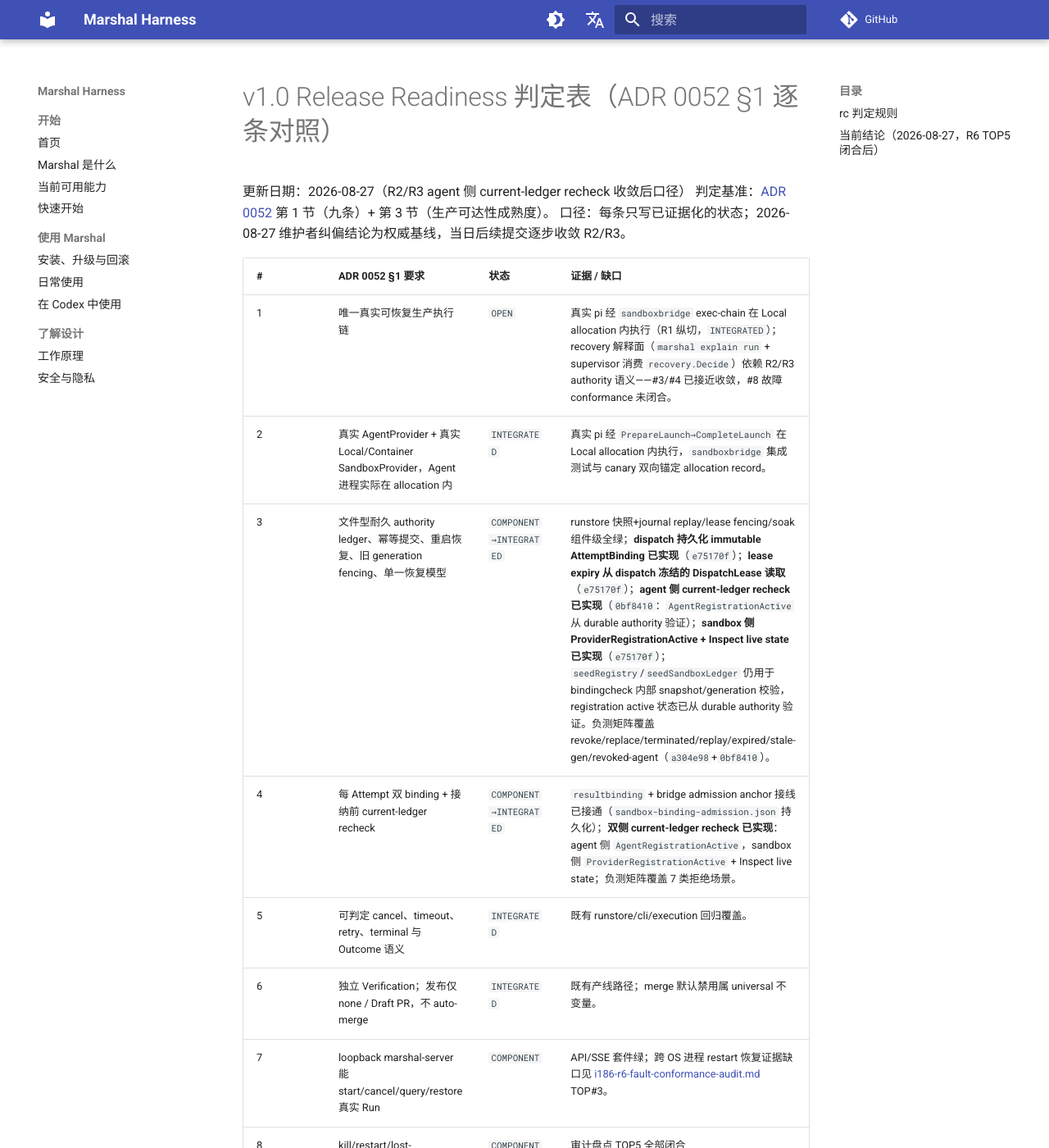
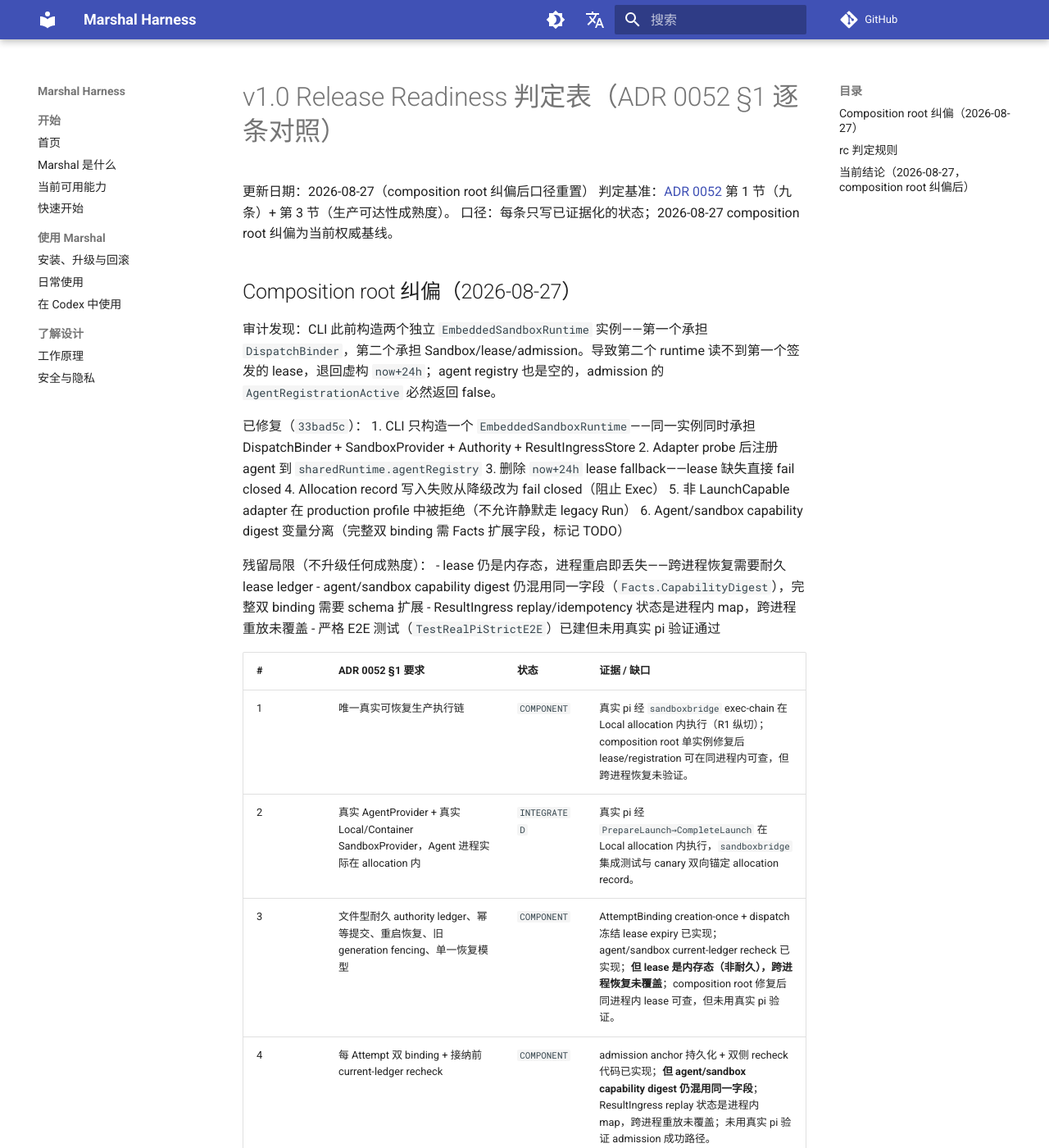
Before and after one commit to chiga0/marshal-harness, an MkDocs documentation site: the page built from docs/v1-release-readiness.md, in a window 1280 px wide and 1400 px high. Shown: the whole window at 82% size. Built offline with MkDocs 1.6.1 and Material for MkDocs 9.7.7, drawn with Linux system fonts in a browser that asks for light colours; comment, search, counter and statistics services are not loaded; some of the changed text lies outside the part shown.

Commit message:
docs: composition root 纠偏口径——撤回 INTEGRATED 抢跑，v1.0 不进入 RC
- v1-release-readiness.md：#1/#3/#4/#8 全部回退为 COMPONENT；
  新增 composition root 纠偏记录（6 项修复 + 4 项残留局限）
- roadmap-status.md：更新纠偏结论为 composition root 修复；
  R5 行增加 TestRealPiStrictE2E 引用
- 明确结论：v1.0 当前不应进入 RC，真实 pi 全闭环尚未验证

```diff
--- a/docs/v1-release-readiness.md
+++ b/docs/v1-release-readiness.md
@@ -1,29 +1,48 @@
 # v1.0 Release Readiness 判定表（ADR 0052 §1 逐条对照）
 
-更新日期：2026-08-27（R2/R3 agent 侧 current-ledger recheck 收敛后口径）
+更新日期：2026-08-27（composition root 纠偏后口径重置）
 判定基准：[ADR 0052](adr/0052-v1-release-scope-and-production-reachability.md) 第 1 节（九条）+ 第 3 节（生产可达性成熟度）。
-口径：每条只写已证据化的状态；2026-08-27 维护者纠偏结论为权威基线，当日后续提交逐步收敛 R2/R3。
+口径：每条只写已证据化的状态；2026-08-27 composition root 纠偏为当前权威基线。
+
+## Composition root 纠偏（2026-08-27）
+
+审计发现：CLI 此前构造两个独立 `EmbeddedSandboxRuntime` 实例——第一个承担 `DispatchBinder`，第二个承担 Sandbox/lease/admission。导致第二个 runtime 读不到第一个签发的 lease，退回虚构 `now+24h`；agent registry 也是空的，admission 的 `AgentRegistrationActive` 必然返回 false。
+
+已修复（`33bad5c`）：
+1. CLI 只构造一个 `EmbeddedSandboxRuntime`——同一实例同时承担 DispatchBinder + SandboxProvider + Authority + ResultIngressStore
+2. Adapter probe 后注册 agent 到 `sharedRuntime.agentRegistry`
+3. 删除 `now+24h` lease fallback——lease 缺失直接 fail closed
+4. Allocation record 写入失败从降级改为 fail closed（阻止 Exec）
+5. 非 LaunchCapable adapter 在 production profile 中被拒绝（不允许静默走 legacy Run）
+6. Agent/sandbox capability digest 变量分离（完整双 binding 需 Facts 扩展字段，标记 TODO）
+
+残留局限（不升级任何成熟度）：
+- lease 仍是内存态，进程重启即丢失——跨进程恢复需要耐久 lease ledger
+- agent/sandbox capability digest 仍混用同一字段（`Facts.CapabilityDigest`），完整双 binding 需要 schema 扩展
+- ResultIngress replay/idempotency 状态是进程内 map，跨进程重放未覆盖
+- 严格 E2E 测试（`TestRealPiStrictE2E`）已建但未用真实 pi 验证通过
 
 | # | ADR 0052 §1 要求 | 状态 | 证据 / 缺口 |
 | --- | --- | --- | --- |
-| 1 | 唯一真实可恢复生产执行链 | `OPEN` | 真实 pi 经 `sandboxbridge` exec-chain 在 Local allocation 内执行（R1 纵切，`INTEGRATED`）；recovery 解释面（`marshal explain run` + supervisor 消费 `recovery.Decide`）依赖 R2/R3 authority 语义——#3/#4 已接近收敛，#8 故障 conformance 未闭合。 |
+| 1 | 唯一真实可恢复生产执行链 | `COMPONENT` | 真实 pi 经 `sandboxbridge` exec-chain 在 Local allocation 内执行（R1 纵切）；composition root 单实例修复后 lease/registration 可在同进程内可查，但跨进程恢复未验证。 |
 | 2 | 真实 AgentProvider + 真实 Local/Container SandboxProvider，Agent 进程实际在 allocation 内 | `INTEGRATED` | 真实 pi 经 `PrepareLaunch→CompleteLaunch` 在 Local allocation 内执行，`sandboxbridge` 集成测试与 canary 双向锚定 allocation record。 |
-| 3 | 文件型耐久 authority ledger、幂等提交、重启恢复、旧 generation fencing、单一恢复模型 | `COMPONENT→INTEGRATED` | runstore 快照+journal replay/lease fencing/soak 组件级全绿；**dispatch 持久化 immutable AttemptBinding 已实现**（`e75170f`）；**lease expiry 从 dispatch 冻结的 DispatchLease 读取**（`e75170f`）；**agent 侧 current-ledger recheck 已实现**（`0bf8410`：`AgentRegistrationActive` 从 durable authority 验证）；**sandbox 侧 ProviderRegistrationActive + Inspect live state 已实现**（`e75170f`）；`seedRegistry`/`seedSandboxLedger` 仍用于 bindingcheck 内部 snapshot/generation 校验，registration active 状态已从 durable authority 验证。负测矩阵覆盖 revoke/replace/terminated/replay/expired/stale-gen/revoked-agent（`a304e98`+`0bf8410`）。 |
-| 4 | 每 Attempt 双 binding + 接纳前 current-ledger recheck | `COMPONENT→INTEGRATED` | `resultbinding` + bridge admission anchor 接线已接通（`sandbox-binding-admission.json` 持久化）；**双侧 current-ledger recheck 已实现**：agent 侧 `AgentRegistrationActive`，sandbox 侧 `ProviderRegistrationActive` + Inspect live state；负测矩阵覆盖 7 类拒绝场景。 |
+| 3 | 文件型耐久 authority ledger、幂等提交、重启恢复、旧 generation fencing、单一恢复模型 | `COMPONENT` | AttemptBinding creation-once + dispatch 冻结 lease expiry 已实现；agent/sandbox current-ledger recheck 已实现；**但 lease 是内存态（非耐久），跨进程恢复未覆盖**；composition root 修复后同进程内 lease 可查，但未用真实 pi 验证。 |
+| 4 | 每 Attempt 双 binding + 接纳前 current-ledger recheck | `COMPONENT` | admission anchor 持久化 + 双侧 recheck 代码已实现；**但 agent/sandbox capability digest 仍混用同一字段**；ResultIngress replay 状态是进程内 map，跨进程重放未覆盖；未用真实 pi 验证 admission 成功路径。 |
 | 5 | 可判定 cancel、timeout、retry、terminal 与 Outcome 语义 | `INTEGRATED` | 既有 runstore/cli/execution 回归覆盖。 |
 | 6 | 独立 Verification；发布仅 none / Draft PR，不 auto-merge | `INTEGRATED` | 既有产线路径；merge 默认禁用属 universal 不变量。 |
-| 7 | loopback marshal-server 能 start/cancel/query/restore 真实 Run | `COMPONENT` | API/SSE 套件绿；跨 OS 进程 restart 恢复证据缺口见 [i186-r6-fault-conformance-audit.md](research/i186-r6-fault-conformance-audit.md) TOP#3。 |
-| 8 | kill/restart/lost-response/stale/binding-drift 故障注入与恢复测试 | `COMPONENT` | 审计盘点 TOP5 全部闭合（`a202799`+`1f5d088`+`9441f9b`+`5aac2e9`+`0cfbffe`）：gate fault 域扩展（recoveryDecision unavailable + anchor 缺失/损坏/被替换）、exec-chain admission 拒绝矩阵（revoked agent/sandbox + expired lease）、lost-response fixture（worker-result 已 durable 但 journal 未完成 → 隔离+重试）、marshal-server 跨进程 restart recovery、真实 lease 生命周期 kill 恢复。 |
-| 9 | macOS/Linux 稳定安装产物；macOS 须签名/notarization/release identity 门禁 | `OPEN` | install.sh 一行安装 + SHA256SUMS 校验 + 源码回退；`make dist` 四平台资产与 release workflow 就绪（`2392f72`）；**稳定 v1.\* 无签名 secrets 一律 fail closed，unsigned 仅允许 prerelease**（`a06189c`）；macOS 签名/公证受 **Issue #212**（宿主企业策略阻断固定 Mach-O，签名身份未 provision）外部阻塞。 |
+| 7 | loopback marshal-server 能 start/cancel/query/restore 真实 Run | `COMPONENT` | API/SSE 套件绿；**跨进程 restart 测试名实不符**（只断言 404，无真实 Run 恢复）；需真实 Run + 非终态恢复证据。 |
+| 8 | kill/restart/lost-response/stale/binding-drift 故障注入与恢复测试 | `COMPONENT` | TOP5 故障 fixture 全部闭合，但均为测试 fixture 而非真实生产路径验证；composition root 修复前的 INTEGRATED 口径已撤回。 |
+| 9 | macOS/Linux 稳定安装产物；macOS 须签名/notarization/release identity 门禁 | `OPEN` | install.sh + `make dist` + release workflow 就绪；稳定 v1.\* 无签名 fail closed，unsigned 仅允许 prerelease（`a06189c`）；macOS 签名/公证受 **Issue #212** 外部阻塞。 |
 
 ## rc 判定规则
 
-- v1.0-rc 前置：`#3` 与 `#4` 必须收敛为 `INTEGRATED`（真实 durable authority 纵切）——**代码已实现，待故障 conformance 证据闭合后升级口径**；`#8` 六类故障 conformance 闭环；`#7` 跨进程 restart 证据补齐；`#9` 以 prerelease 通道首发，stable 通道在 Issue #212 解决前保持关闭。
-- 任何状态切换的条件：真实 composition root 可达 + 证据可复跑；gate-绕过的 test 证据只能支撑 `COMPONENT`，不支撑 `INTEGRATED`（除 R1 纵切已经被维护者认定外）。
-- 本表与 `docs/roadmap-status.md` 的 R6 行互为指针；主线纠偏结论为当前权威基线。
+- v1.0-rc 前置：`#3` 与 `#4` 必须在真实 composition root 可达且真实 pi 全闭环（`worker.completed`）后才能升级为 `INTEGRATED`；`#7` 需真实 Run 跨进程恢复证据；`#8` 需在真实生产路径复现故障 conformance；`#9` 以 prerelease 通道首发。
+- 任何状态切换的条件：真实 composition root 可达 + 证据可复跑；gate-绕过的 test 证据只能支撑 `COMPONENT`，不支撑 `INTEGRATED`。
+- 本表与 `docs/roadmap-status.md` 的 R6 行互为指针；composition root 纠偏结论为当前权威基线。
 
-## 当前结论（2026-08-27，R6 TOP5 闭合后）
+## 当前结论（2026-08-27，composition root 纠偏后）
 
-- `R0: PASSED`；`R1: IN_PROGRESS（INTEGRATED，real Agent in allocation 纵切）`；`R2/R3: IN_PROGRESS（COMPONENT→INTEGRATED，双侧 current-ledger recheck 代码已实现 + R6 TOP5 故障 conformance 闭合）`；`R4: IN_PROGRESS（COMPONENT）`；`R5: IN_PROGRESS（COMPONENT）`；`R6: IN_PROGRESS（COMPONENT→INTEGRATED，TOP5 闭合，待 #7 跨进程 restart 证据补齐）`。
-- 最短剩余路径：#3/#4/#8 口径升级为 INTEGRATED → #7 跨进程 restart 补齐 → v1.0-rc prerelease。
+- `R0: PASSED`；`R1: IN_PROGRESS（INTEGRATED，real Agent in allocation 纵切）`；`R2/R3: IN_PROGRESS（COMPONENT，composition root 修复但未用真实 pi 验证）`；`R4: IN_PROGRESS（COMPONENT）`；`R5: IN_PROGRESS（COMPONENT）`；`R6: IN_PROGRESS（COMPONENT）`。
+- 最短剩余路径：真实 pi 全闭环（`TestRealPiStrictE2E` 通过）→ #3/#4 升级 INTEGRATED → #7 真实 Run 跨进程恢复 → #8 真实生产路径故障 conformance → v1.0-rc prerelease。
 - 外部阻塞：Issue #212（macOS 签名身份，企业策略）；不影响 prerelease 通道。
+- **v1.0 当前不应进入 RC**——composition root 刚修复，真实 pi 全闭环尚未验证。
```
Also changed, not shown: docs/roadmap-status.md (+3 -3 lines).
